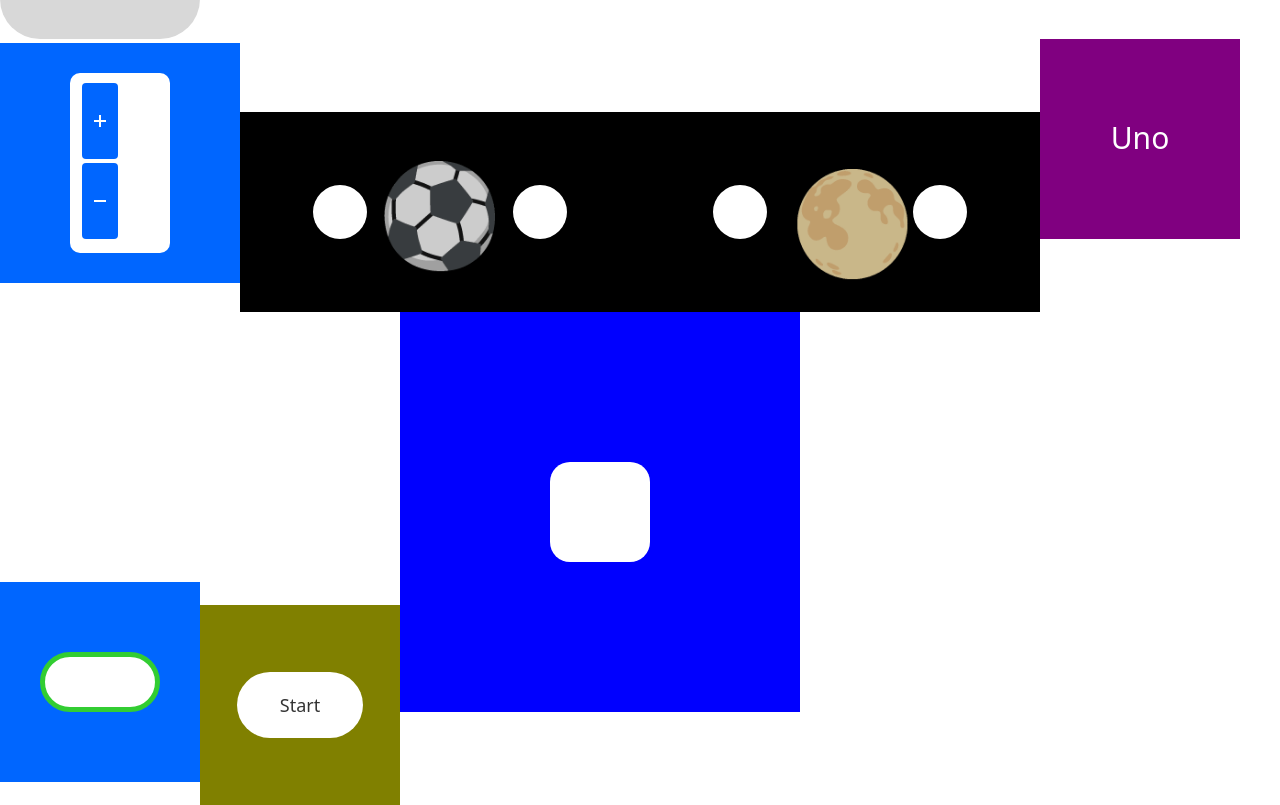
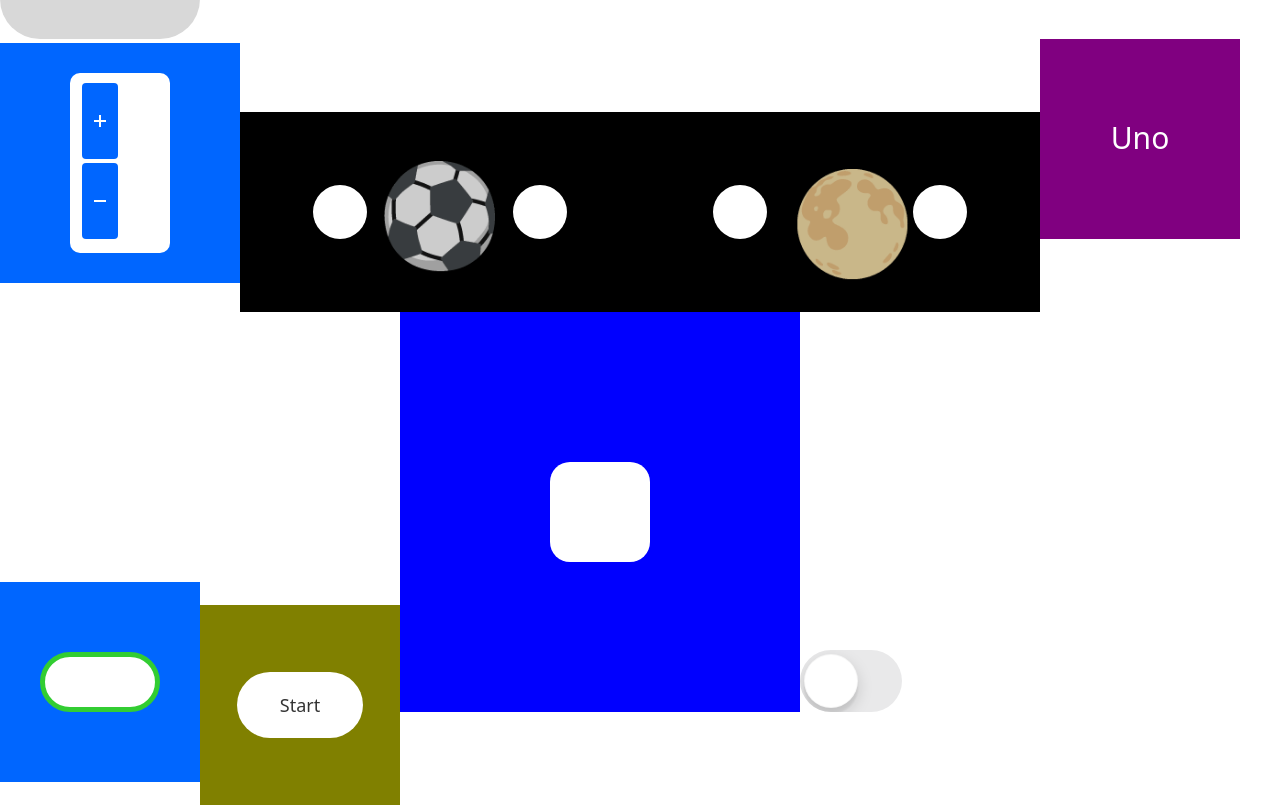
Before and after one commit to frommainland/framer30days, a Gatsby site: page / in a window 1280 px wide. Shown: the part 1001-1806 px from the top of the page. Built offline with nearby package versions, Linux system fonts and the light colour scheme; Gatsby itself is replaced by a stand-in of ours.

Commit message:
useCycle05

```diff
--- /dev/null
+++ b/src/components/cycle05.js
@@ -0,0 +1,80 @@
+import React, { useState } from "react"
+import { motion, useCycle, AnimatePresence } from "framer-motion"
+
+export default function Cycle05() {
+
+    const [bg, setBg] = useCycle(
+        'scaleS', 'scaleB'
+    )
+
+    // const [current, setCurrent] = useCycle(
+    //     'off', 'on'
+    // )
+
+    const [position, setPosition] = useCycle(
+        { left: 4 },
+        { left: 44 }
+    )
+
+    const variants = {
+        scaleS: {
+            scale: 0
+        },
+        scaleB: {
+            scale: 1
+        }
+    }
+    return (
+        <div
+            style={{
+                display: 'inline-block',
+                width: 102,
+                height: 62,
+                background: '#E9E9EA',
+                borderRadius: 51,
+                position: 'relative',
+                overflow: 'hidden'
+            }}
+        >
+            <motion.div
+                style={{
+                    width: 102,
+                    height: 62,
+                    position: 'absolute',
+                    left: 0,
+                    top: 0,
+                    background: '#34C759',
+                    borderRadius: 51
+                }}
+                initial={false}
+                variants={variants}
+                animate={bg}
+                transition={{ ease: "easeInOut" }}
+            >
+            </motion.div>
+
+            <motion.div
+                style={{
+                    width: 54,
+                    height: 54,
+                    borderRadius: 27,
+                    background: 'white',
+                    boxShadow: '0 6px 16px 0 rgba(0,0,0,0.15), 0 6px 2px 0 rgba(0,0,0,0.06)',
+                    border: '1px solid rgba(0,0,0,0.04)',
+                    position: 'absolute',
+                    left: 4,
+                    top: '50%',
+                    marginTop: -27
+                }}
+                animate={position}
+                transition={{ ease: "easeInOut" }}
+                onTap={
+                    () => {
+                        setBg()
+                        setPosition()
+                    }
+                }>
+            </motion.div>
+        </div >
+    )
+}
--- a/src/pages/index.js
+++ b/src/pages/index.js
@@ -20,6 +20,7 @@ import Cycle01 from '../components/cycle01'
 import Cycle02 from '../components/cycle02'
 import Cycle03 from '../components/cycle03'
 import Cycle04 from '../components/cycle04'
+import Cycle05 from '../components/cycle05'
 
 const IndexPage = () => (
   <Layout>
@@ -37,6 +38,7 @@ const IndexPage = () => (
     <Cycle02 />
     <Cycle03 />
     <Cycle04 />
+    <Cycle05 />
   </Layout>
 )
 
```
Also changed, not shown: README.md.
